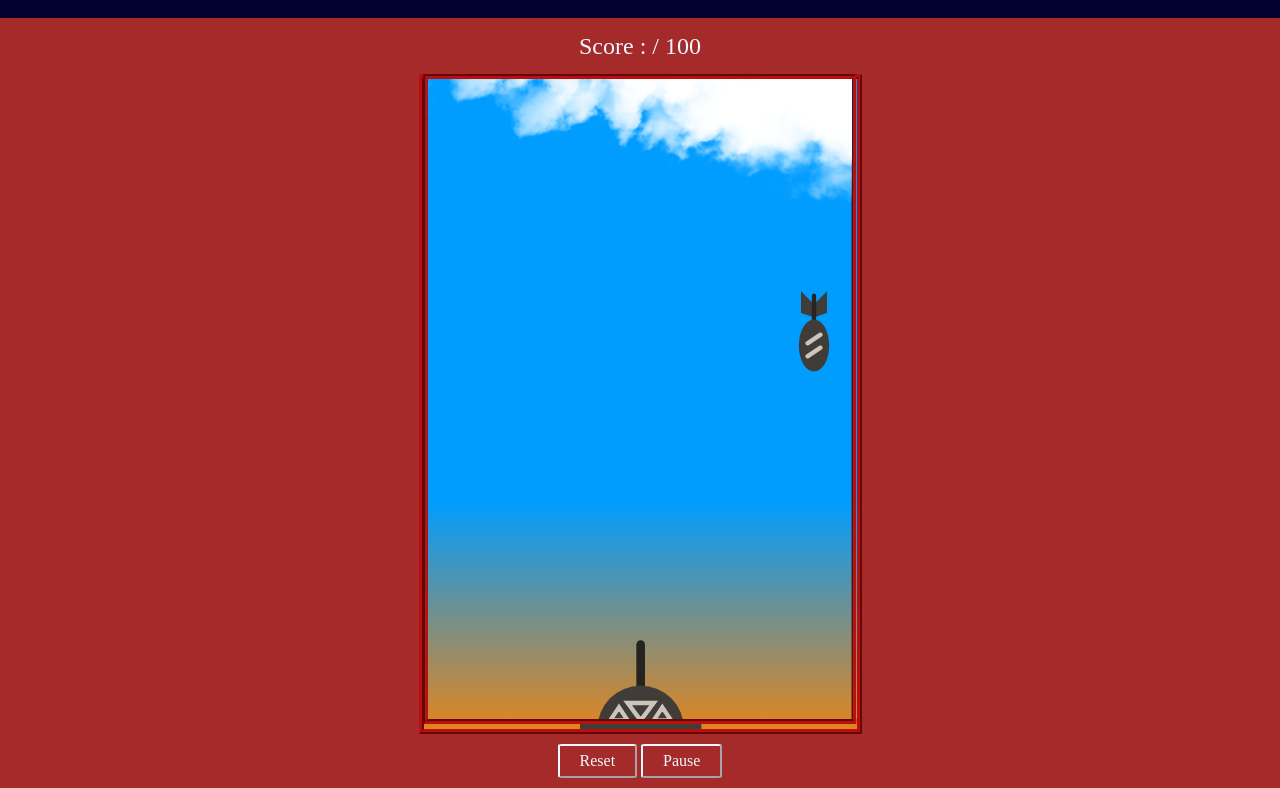
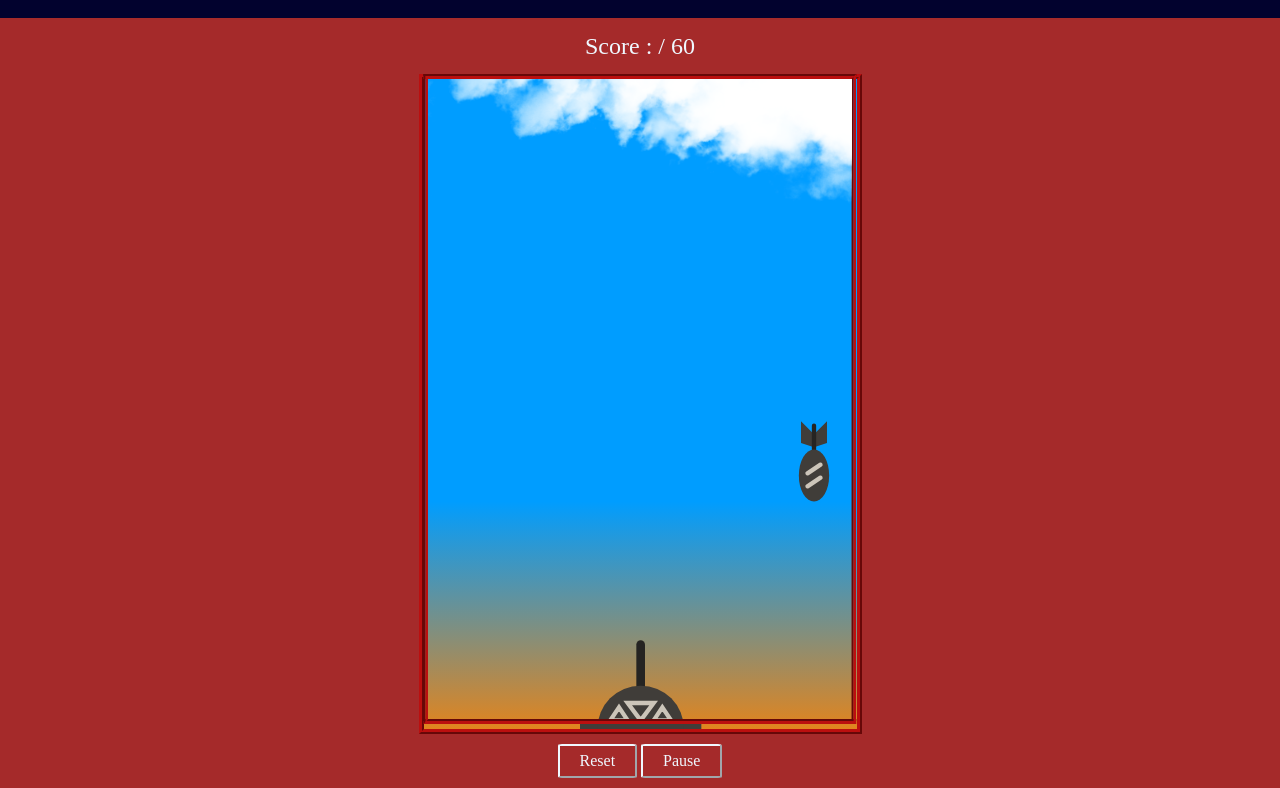
Before and after one commit to Dyeuse/Shooting-Game, a website built with Parcel: page src/index.html in a window 1280 px wide. Both pictures are taken after a click on the button "Start". Shown: the part 40-828 px from the top of the page. Built offline with nearby package versions, Linux system fonts and the light colour scheme.

Commit message:
Change the speed of the raid

```diff
--- a/src/app/bomber.js
+++ b/src/app/bomber.js
@@ -38,18 +38,18 @@ class Bomber {
     raid = () => {
         const that = this;
         let droppedBombs = 0;
-        let delay = 2000;
+        let delay = 1500;
         // Recursive setTimeout instead of setInterval to allow the modification of the delay parameter
         that.raidInProgress = setTimeout(function drop() {
             if (!that.raidSuspending) {
                 that.#dropABomb();
                 droppedBombs += 1;
             }
-            if (droppedBombs < 100) {
+            if (droppedBombs < 60) {
                 that.raidInProgress = setTimeout(drop, delay);
             }
-            if (droppedBombs % 10 === 0 && delay > 400) {
-                delay -= 200;
+            if (droppedBombs % 3 === 0 && delay > 300) {
+                delay -= 100;
                 that.bombVelocity += that.unity / 20;
             }
         }, delay);
--- a/src/index.html
+++ b/src/index.html
@@ -9,7 +9,7 @@
     </head>
     <body>
         <h1>Shoot the bombs!</h1>
-        <div class="info-player">Score : <span class="score"></span> / 100</div>
+        <div class="info-player">Score : <span class="score"></span> / 60</div>
         <div class="container">
             <!-- <canvas>This is a shooting game!</canvas> -->
             <!-- Rendering logic -->
```
